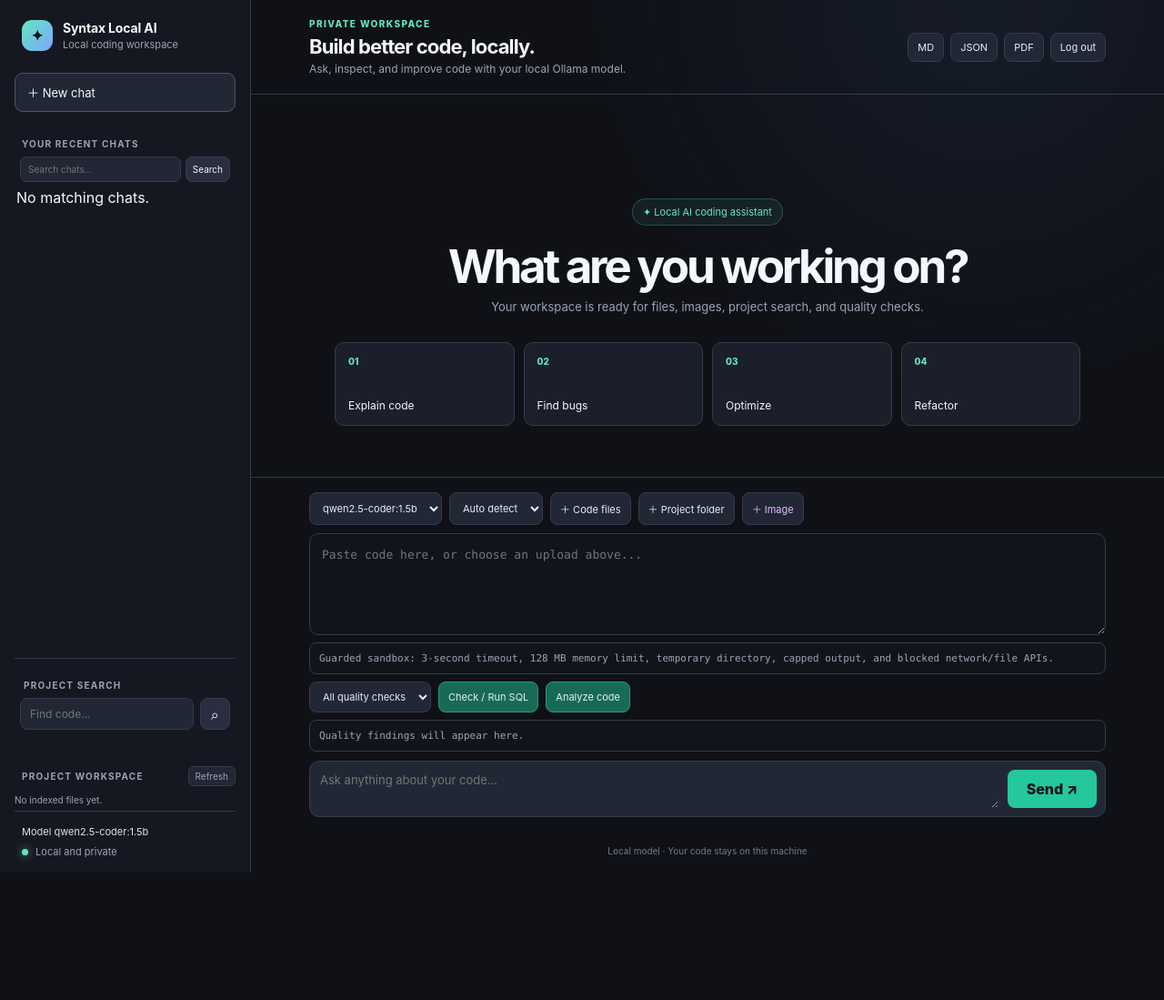
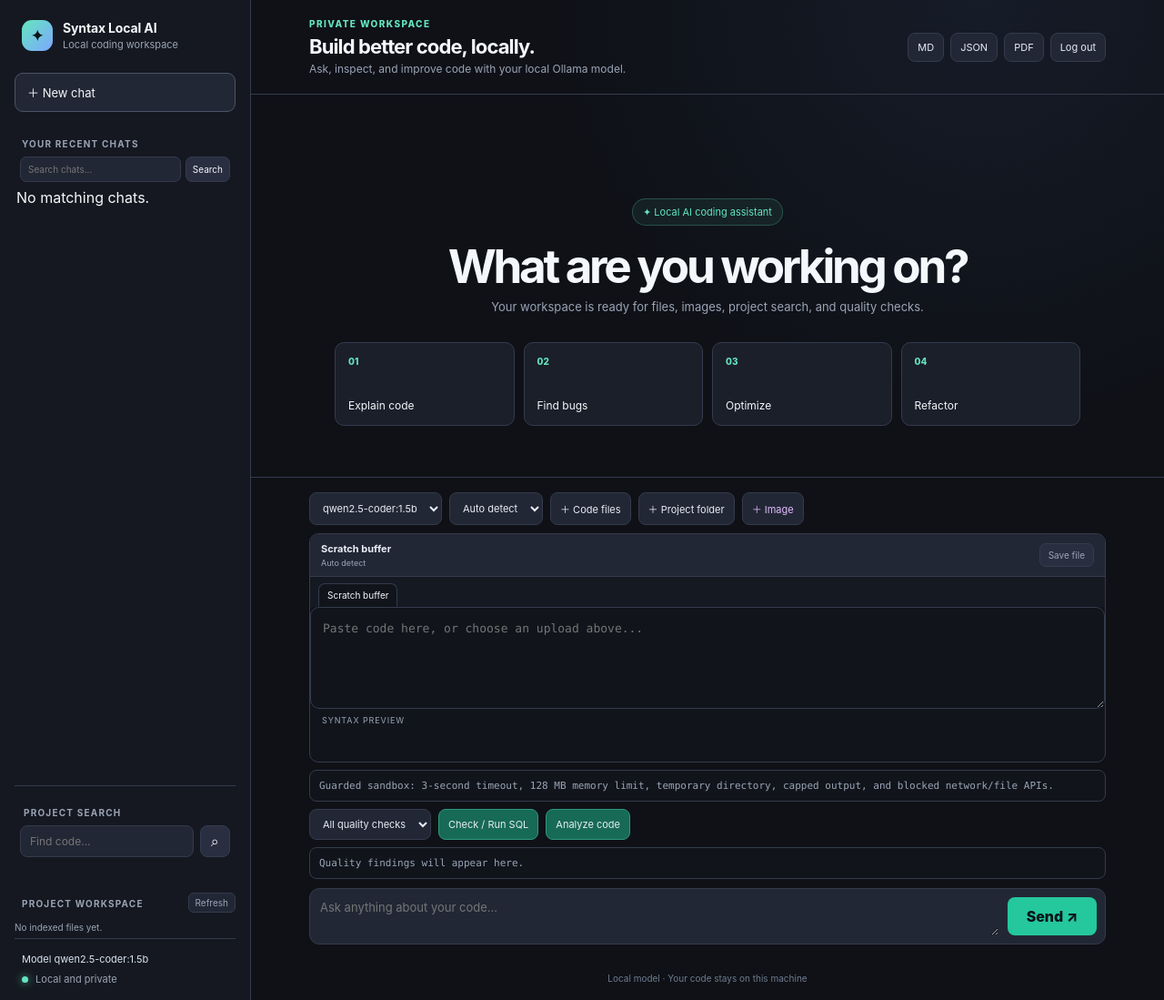
Before and after one commit to sartaj05/offline-codegpt, a Django app: page / in a window 1280 px wide. Shown: the whole page at 91% size. Before the commit the page ends 959 px from the top, so only its background shows below. Run offline with Django 5.2, Linux system fonts and the light colour scheme; the visitor is signed in with stand-in values (Sample User, id 1); data that the repository does not hold is empty.

Commit message:
feat: add built-in project code editor

```diff
--- a/chat/urls.py
+++ b/chat/urls.py
@@ -13,6 +13,7 @@ urlpatterns = [
     path("api/search/", views.knowledge_search, name="knowledge_search"),
     path("api/project/", views.project_documents, name="project_documents"),
     path("api/project/<int:document_id>/", views.project_document_delete, name="project_document_delete"),
+    path("api/project/<int:document_id>/content/", views.project_document_content, name="project_document_content"),
     path("api/project/<int:document_id>/reindex/", views.project_document_reindex, name="project_document_reindex"),
     path("api/execute/", views.execute_code, name="execute_code"),
     path("api/analyze/", views.quality_analyze, name="quality_analyze"),
--- a/chat/views.py
+++ b/chat/views.py
@@ -337,6 +337,50 @@ def project_document_delete(request, document_id):
     )
     document.delete()
     return JsonResponse({"success": True, "deleted_id": document_id})
+
+
+@login_required(login_url="/login/")
+@require_http_methods(["GET", "POST"])
+def project_document_content(request, document_id):
+    document = get_object_or_404(
+        KnowledgeDocument,
+        id=document_id,
+        owner=request.user,
+    )
+    if request.method == "GET":
+        return JsonResponse({
+            "success": True,
+            "document": {
+                "id": document.id,
+                "filename": document.filename or document.title,
+                "language": document.language,
+                "content": document.original_text,
+            },
+        })
+
+    content = request.POST.get("content", "")
+    if len(content.encode("utf-8")) > MAX_FILE_BYTES:
+        return JsonResponse({"success": False, "error": "Saved files are limited to 1 MB."}, status=400)
+    document.original_text = content
+    document.file_size_bytes = len(content.encode("utf-8"))
+    document.content_hash = hashlib.sha256(content.encode("utf-8")).hexdigest()
+    document.save(update_fields=["original_text", "file_size_bytes", "content_hash"])
+    document.chunks.all().delete()
+    KnowledgeChunk.objects.bulk_create([
+        KnowledgeChunk(
+            document=document,
+            chunk_index=index,
+            content=content[start:start + CHUNK_SIZE],
+            language=document.language,
+        )
+        for index, start in enumerate(range(0, len(content), CHUNK_SIZE))
+    ])
+    return JsonResponse({
+        "success": True,
+        "document_id": document.id,
+        "chunks": document.chunks.count(),
+        "saved_at": document.uploaded_at.strftime("%d-%m-%Y %H:%M"),
+    })
 
 
 @login_required(login_url="/login/")
--- a/static/chat/app.css
+++ b/static/chat/app.css
@@ -170,6 +170,8 @@ button { cursor: pointer; }
 .project-file-info { min-width: 0; }
 .project-file-info strong, .project-file-info span { display: block; overflow: hidden; text-overflow: ellipsis; white-space: nowrap; }
 .project-file-info strong { color: #dbe4f1; font-size: 10px; }
+.project-file-name { cursor: pointer; }
+.project-file-name:hover { color: var(--accent); }
 .project-file-info span { margin-top: 3px; color: var(--muted); font-size: 9px; }
 .project-file-actions { display: flex; flex: 0 0 auto; gap: 3px; }
 .project-file-actions button { padding: 4px 5px; border: 1px solid var(--border); border-radius: 5px; background: transparent; color: var(--muted); font-size: 9px; }
@@ -258,6 +260,17 @@ select { padding: 0 10px; }
 .image-picker { color: #e0bcff; }
 #codeInput { display: block; width: 100%; min-height: 112px; max-height: 260px; resize: vertical; padding: 13px; border: 1px solid var(--border); border-radius: 10px; outline: 0; background: #11141b; color: #e8eef7; font-family: Consolas, "SFMono-Regular", monospace; font-size: 13px; line-height: 1.55; }
 #codeInput:focus { border-color: var(--accent); }
+.editor-shell { overflow: hidden; border: 1px solid var(--border); border-radius: 10px; background: #11141b; }
+.editor-toolbar { display: flex; align-items: center; justify-content: space-between; gap: 10px; padding: 9px 12px; border-bottom: 1px solid var(--border); background: var(--surface-2); }
+.editor-toolbar strong { display: block; overflow: hidden; color: #e7edf6; font-size: 11px; text-overflow: ellipsis; white-space: nowrap; }
+.editor-toolbar span { display: block; margin-top: 3px; color: var(--muted); font-size: 9px; }
+.editor-toolbar button { padding: 6px 9px; border: 1px solid #2d997b; border-radius: 7px; background: #176a56; color: #e7fff7; font-size: 10px; }
+.editor-toolbar button:disabled { border-color: var(--border); background: var(--surface-3); color: var(--muted); }
+.editor-tabs { display: flex; gap: 4px; overflow-x: auto; padding: 7px 9px 0; background: #151922; }
+.editor-tab { max-width: 180px; overflow: hidden; padding: 6px 9px; border: 1px solid transparent; border-radius: 7px 7px 0 0; background: transparent; color: var(--muted); font-size: 10px; text-overflow: ellipsis; white-space: nowrap; }
+.editor-tab.active { border-color: var(--border); border-bottom-color: #11141b; background: #11141b; color: var(--text); }
+.preview-label { padding: 7px 13px 0; color: var(--muted); font-size: 9px; text-transform: uppercase; letter-spacing: .1em; }
+.editor-preview { max-height: 180px; margin: 0; padding: 8px 13px 13px; overflow: auto; color: #dbe6f3; font-family: Consolas, "SFMono-Regular", monospace; font-size: 12px; line-height: 1.55; white-space: pre-wrap; }
 .prompt-bar { display: flex; gap: 10px; margin-top: 10px; padding: 9px; border: 1px solid var(--border); border-radius: 11px; background: var(--surface-2); }
 #promptInput { width: 100%; min-height: 42px; resize: vertical; border: 0; outline: 0; background: transparent; color: var(--text); font-size: 13px; line-height: 1.45; }
 #sendBtn { width: 98px; flex: 0 0 98px; align-self: stretch; border: 0; border-radius: 8px; background: var(--accent-strong); color: #071319; font-weight: 800; }
--- a/static/chat/app.js
+++ b/static/chat/app.js
@@ -24,7 +24,14 @@ const projectStats = document.getElementById("projectStats");
 const projectFiles = document.getElementById("projectFiles");
 const chatSearch = document.getElementById("chatSearch");
 const chatHistory = document.getElementById("chatHistory");
+const editorFileName = document.getElementById("editorFileName");
+const editorLanguage = document.getElementById("editorLanguage");
+const editorTabs = document.getElementById("editorTabs");
+const editorPreview = document.getElementById("editorPreview");
+const saveFileBtn = document.getElementById("saveFileBtn");
 const csrfToken = document.getElementById("csrfToken").value;
+let editorTabsState = [];
+let activeEditorDocumentId = null;
 
 function updateActiveModel() {
     const activeModel = document.getElementById("activeModel");
@@ -296,6 +303,13 @@ function newChat() {
     if (fileInput) fileInput.value = "";
     if (folderInput) folderInput.value = "";
     if (imageInput) imageInput.value = "";
+    editorTabsState = [];
+    activeEditorDocumentId = null;
+    if (editorFileName) editorFileName.innerText = "Scratch buffer";
+    if (editorLanguage) editorLanguage.innerText = "Auto detect";
+    if (saveFileBtn) saveFileBtn.disabled = true;
+    renderEditorTabs();
+    syncEditorPreview();
 }
 
 function addMessage(role, content, options = {}) {
@@ -708,6 +722,107 @@ function formatFileSize(bytes) {
     return (bytes / (1024 * 1024)).toFixed(1) + " MB";
 }
 
+function syncEditorPreview() {
+    if (!editorPreview) return;
+    const language = languageInput.value === "auto" ? "text" : languageInput.value;
+    const code = editorPreview.querySelector("code");
+    code.innerHTML = highlightCode(codeInput.value || " ", language);
+}
+
+function syncActiveEditorTab() {
+    const active = editorTabsState.find(tab => tab.id === activeEditorDocumentId);
+    if (active) active.content = codeInput.value;
+}
+
+function renderEditorTabs() {
+    if (!editorTabs) return;
+    editorTabs.innerHTML = "";
+    const scratch = document.createElement("button");
+    scratch.type = "button";
+    scratch.className = "editor-tab" + (activeEditorDocumentId === null ? " active" : "");
+    scratch.innerText = "Scratch buffer";
+    scratch.onclick = () => selectEditorTab(null);
+    editorTabs.appendChild(scratch);
+    editorTabsState.forEach(tab => {
+        const button = document.createElement("button");
+        button.type = "button";
+        button.className = "editor-tab" + (tab.id === activeEditorDocumentId ? " active" : "");
+        button.innerText = tab.filename;
+        button.title = tab.filename;
+        button.onclick = () => selectEditorTab(tab.id);
+        editorTabs.appendChild(button);
+    });
+}
+
+function selectEditorTab(documentId) {
+    syncActiveEditorTab();
+    if (documentId === null) {
+        activeEditorDocumentId = null;
+        codeInput.value = "";
+        if (editorFileName) editorFileName.innerText = "Scratch buffer";
+        if (editorLanguage) editorLanguage.innerText = "Auto detect";
+        if (saveFileBtn) saveFileBtn.disabled = true;
+    } else {
+        const tab = editorTabsState.find(item => item.id === documentId);
+        if (!tab) return;
+        activeEditorDocumentId = documentId;
+        codeInput.value = tab.content;
+        languageInput.value = tab.language || "auto";
+        if (editorFileName) editorFileName.innerText = tab.filename;
+        if (editorLanguage) editorLanguage.innerText = tab.language || "auto";
+        if (saveFileBtn) saveFileBtn.disabled = false;
+        updateActiveModel();
+    }
+    renderEditorTabs();
+    syncEditorPreview();
+    codeInput.focus();
+}
+
+async function openProjectFile(documentId) {
+    try {
+        const response = await fetch("/api/project/" + documentId + "/content/");
+        const data = await response.json();
+        if (!data.success) throw new Error(data.error || "Unable to open file.");
+        const document = data.document;
+        const existing = editorTabsState.find(tab => tab.id === document.id);
+        if (existing) {
+            selectEditorTab(document.id);
+            return;
+        }
+        syncActiveEditorTab();
+        editorTabsState.push({
+            id: document.id,
+            filename: document.filename,
+            language: document.language,
+            content: document.content,
+        });
+        selectEditorTab(document.id);
+    } catch (error) {
+        alert("Unable to open project file: " + error);
+    }
+}
+
+async function saveProjectFile() {
+    if (!activeEditorDocumentId) return;
+    syncActiveEditorTab();
+    try {
+        const response = await fetch("/api/project/" + activeEditorDocumentId + "/content/", {
+            method: "POST",
+            headers: {
+                "X-CSRFToken": csrfToken,
+                "Content-Type": "application/x-www-form-urlencoded",
+            },
+            body: new URLSearchParams({ content: codeInput.value }),
+        });
+        const data = await response.json();
+        if (!data.success) throw new Error(data.error || "Save failed.");
+        sendStatus.textContent = "Saved and reindexed " + (editorFileName ? editorFileName.innerText : "file") + ".";
+        await loadProjectWorkspace();
+    } catch (error) {
+        alert("Unable to save file: " + error);
+    }
+}
+
 async function loadProjectWorkspace() {
     if (!projectFiles) return;
     projectFiles.innerText = "Loading indexed files...";
@@ -728,8 +843,10 @@ async function loadProjectWorkspace() {
             const info = document.createElement("div");
             info.className = "project-file-info";
             const name = document.createElement("strong");
+            name.className = "project-file-name";
             name.innerText = document.filename;
             name.title = document.filename;
+            name.onclick = () => openProjectFile(document.id);
             const meta = document.createElement("span");
             meta.innerText = document.language + " | " + formatFileSize(document.size_bytes) + " | " + document.chunks + " chunks";
             info.append(name, meta);
@@ -795,6 +912,13 @@ promptInput.addEventListener("keydown", function (event) {
 });
 
 modelInput.addEventListener("change", updateActiveModel);
+codeInput.addEventListener("input", syncEditorPreview);
+languageInput.addEventListener("change", function () {
+    if (editorLanguage && activeEditorDocumentId) editorLanguage.innerText = languageInput.value;
+    syncEditorPreview();
+});
 updateActiveModel();
+renderEditorTabs();
+syncEditorPreview();
 if (projectFiles) loadProjectWorkspace();
 if (chatHistory) loadChatHistory();
--- a/templates/chat/index.html
+++ b/templates/chat/index.html
@@ -129,7 +129,23 @@
                     {% endif %}
                 </div>
 
-                <textarea id="codeInput" placeholder="Paste code here, or choose an upload above..."></textarea>
+                <div class="editor-shell">
+                    <div class="editor-toolbar">
+                        <div>
+                            <strong id="editorFileName">Scratch buffer</strong>
+                            <span id="editorLanguage">Auto detect</span>
+                        </div>
+                        {% if request.user.is_authenticated %}
+                            <button id="saveFileBtn" type="button" onclick="saveProjectFile()" disabled>Save file</button>
+                        {% endif %}
+                    </div>
+                    <div id="editorTabs" class="editor-tabs">
+                        <button type="button" class="editor-tab active">Scratch buffer</button>
+                    </div>
+                    <textarea id="codeInput" placeholder="Paste code here, or choose an upload above..."></textarea>
+                    <div class="preview-label">Syntax preview</div>
+                    <pre id="editorPreview" class="editor-preview"><code></code></pre>
+                </div>
 
                 {% if request.user.is_authenticated %}
                     <pre id="executionOutput" class="execution-output">Guarded sandbox: 3-second timeout, 128 MB memory limit, temporary directory, capped output, and blocked network/file APIs.</pre>
```
Also changed, not shown: chat/tests.py (+22 -0 lines).
